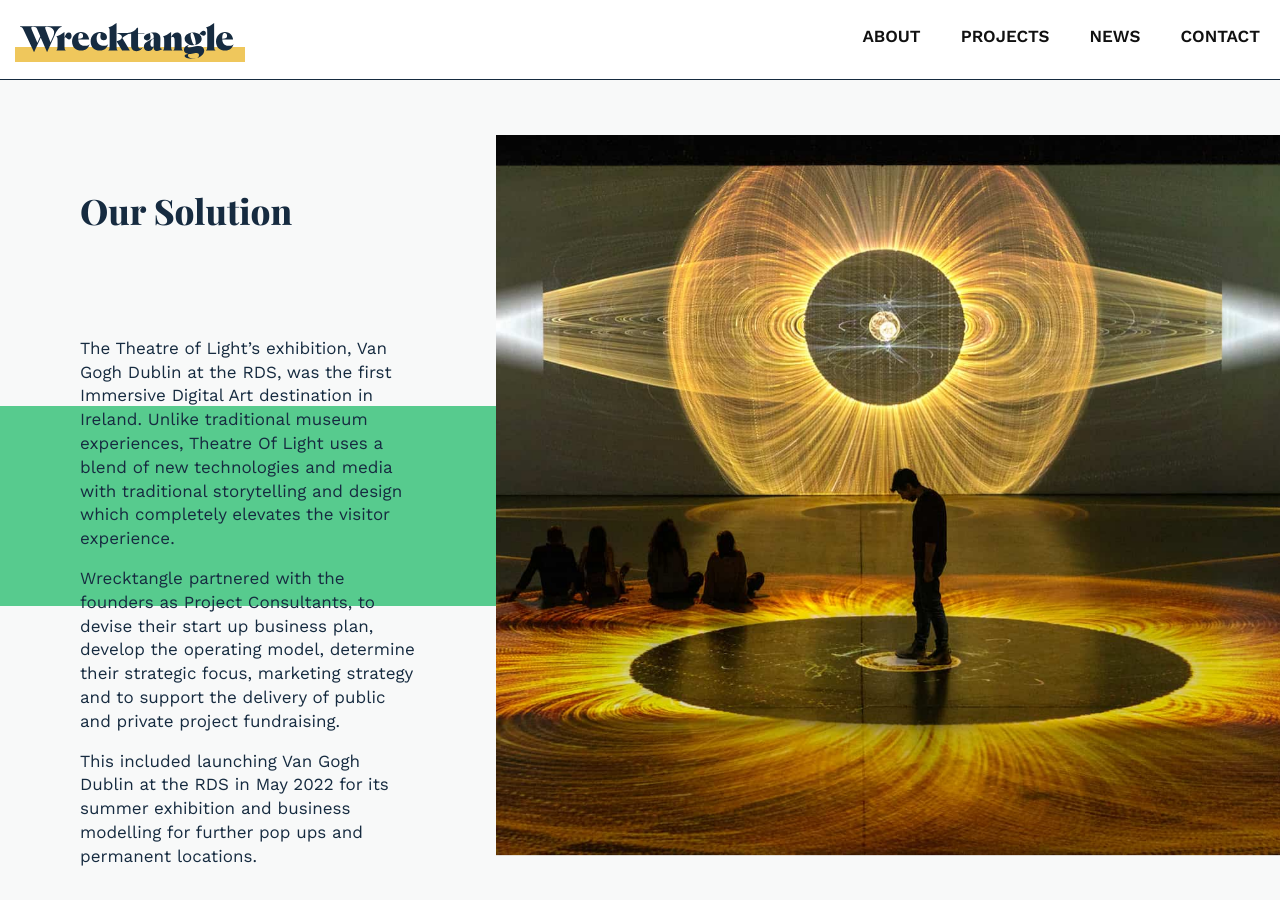
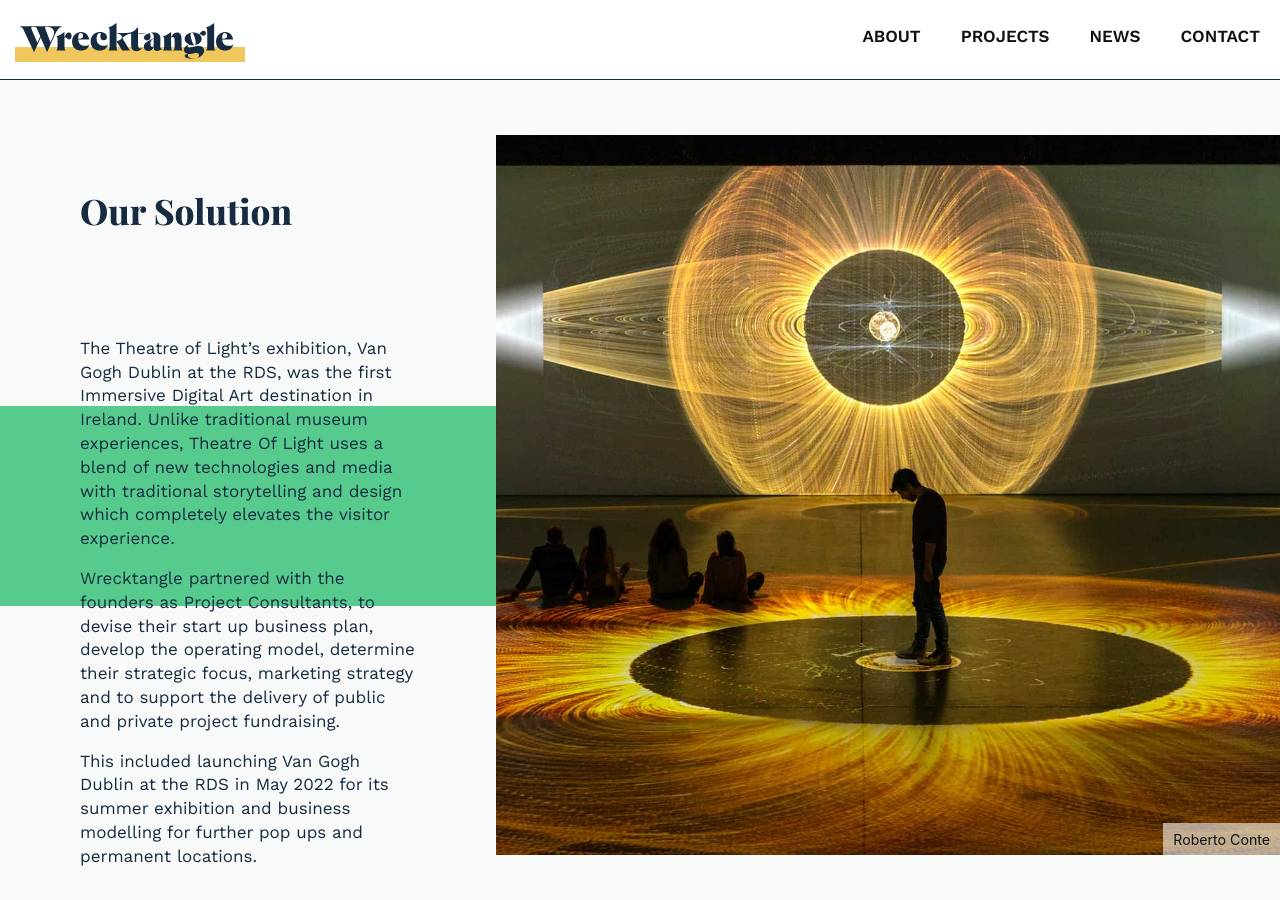
Before and after one commit to HarryFischer/wrecktangle, a Jekyll site: the page built from _projects/theatre-of-light.markdown, in a window 1280 px wide and 900 px high, scrolled down 1705 px. Built offline with Jekyll 4.4.1, drawn with Linux system fonts in a browser that asks for light colours.

Commit message:
Updated Theatre Of Light

```diff
--- a/_projects/theatre-of-light.markdown
+++ b/_projects/theatre-of-light.markdown
@@ -21,7 +21,7 @@
   has-grey-background: true
 - layout: right
   image: "/uploads/VanGoghDublin_ph%20Roberto%20Conte-8(1)%20(1).jpg"
-  image-caption:
+  image-caption: Roberto Conte
   alt: Van Gogh artwork installation
   array:
   - question: Our Solution
@@ -47,7 +47,7 @@
   has-grey-background: true
 - layout: left
   image: "/uploads/VanGoghDublin_ph%20Roberto%20Conte-19%20(1).jpg"
-  image-caption:
+  image-caption: Roberto Conte
   alt: van gogh installation artwork
   array:
   - question: The reaction
```
